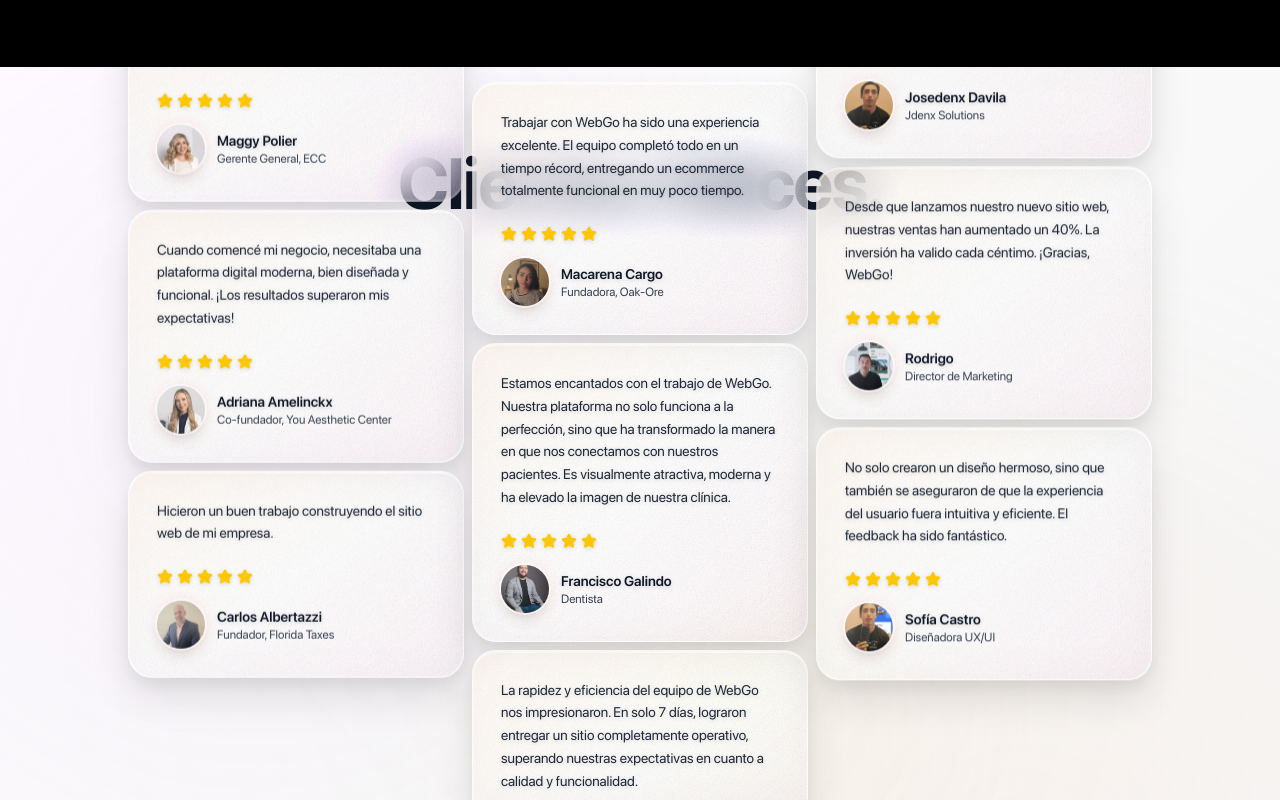
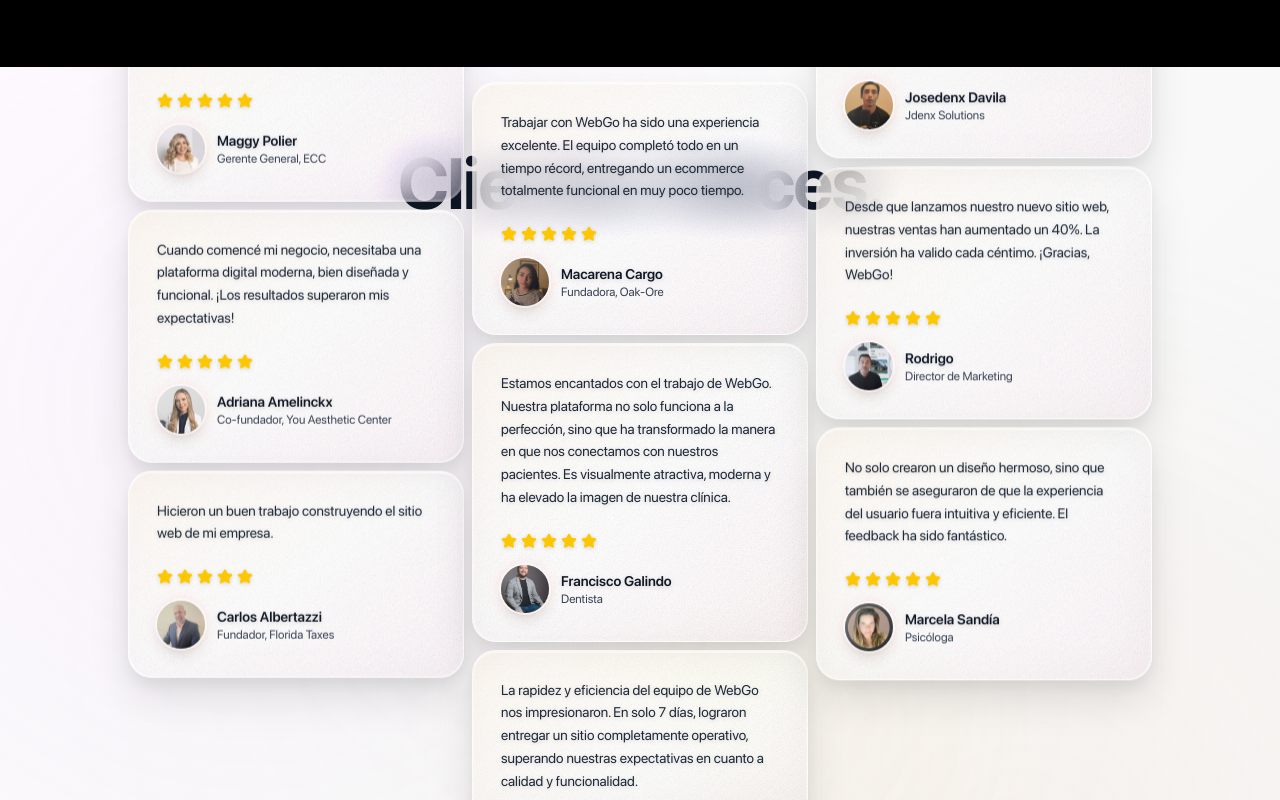
Before and after one commit to victoramelinckx/webgo-pagina, a Next.js app: page / in a window 1280 px wide. Shown: the part 9703-10503 px from the top of the page. Built offline with nearby package versions, Linux system fonts and the light colour scheme.

Commit message:
Subir testimonios

```diff
--- a/src/components/Precios.tsx
+++ b/src/components/Precios.tsx
@@ -1,13 +1,12 @@
 "use client"
 
 import { useState } from "react"
-import { motion, AnimatePresence } from "framer-motion"
-import { Button } from "@/components/ui/Button"
 import { Card, CardContent } from "@/components/ui/Card"
-import { Badge } from "@/components/ui/Badge"
 import { Tooltip, TooltipContent, TooltipProvider, TooltipTrigger } from "@/components/ui/tooltip"
-import { Users, Minus, Info, X, Plus, Dot, ChevronDown } from "lucide-react"
+import { X, Plus, Dot, ChevronDown } from "lucide-react"
 import { Boton } from "./boton"
+import { Element } from "react-scroll";
+
 
 interface PricingPlan {
     id: string
@@ -141,7 +140,7 @@ export default function Precios() {
     }
 
     return (
-        <section className="pt-0 pb-10 md:py-10 px-4 bg-gray-100">
+        <Element name="precios" className="pt-0 pb-10 md:py-10 px-4 bg-gray-100">
             <TooltipProvider>
                 <div className="max-w-5xl mx-auto">
                     {/* Header */}
@@ -292,6 +291,6 @@ export default function Precios() {
           }
         }
       `}</style>
-        </section>
+        </Element>
     )
 }
--- a/src/components/Testimonios.tsx
+++ b/src/components/Testimonios.tsx
@@ -92,9 +92,9 @@ const testimonials = [
         text: "No solo crearon un diseño hermoso, sino que también se aseguraron de que la experiencia del usuario fuera intuitiva y eficiente. El feedback ha sido fantástico.",
         rating: 5,
         author: {
-            name: "Sofía Castro",
-            handle: "Diseñadora UX/UI",
-            avatar: "/testi6.png",
+            name: "Marcela Sandía",
+            handle: "Psicóloga",
+            avatar: "/marcela.jpeg",
         },
     },
 ]
```
Also changed, not shown: public/marcela.jpeg (added).
